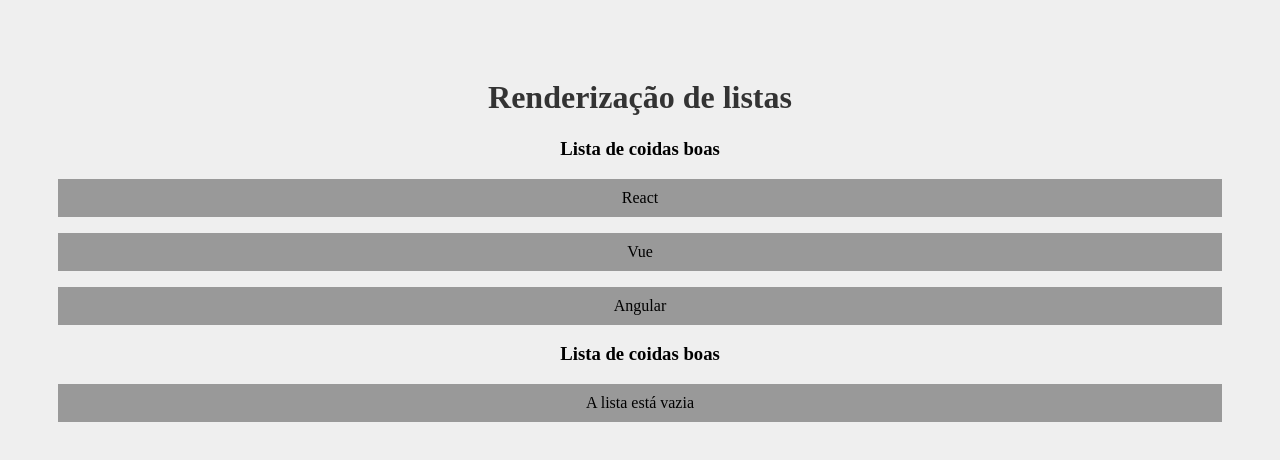
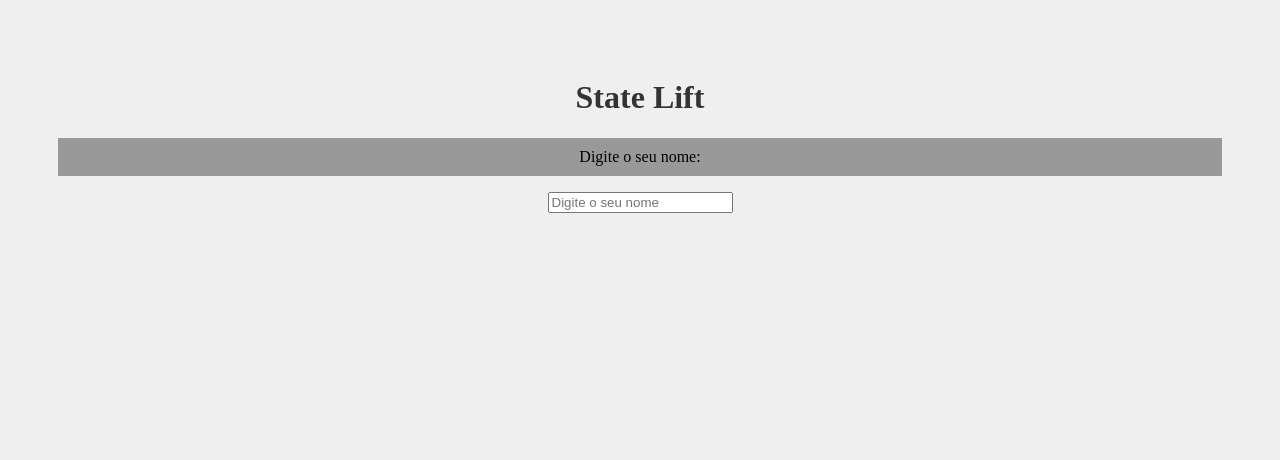
Before and after one commit to Guilhermetxgomes/estudos_react, a React (Create React App) app in the folder meu-projeto/: page / in a window 1280 px wide. Shown: the top 460 px of the page. Built offline with nearby package versions, Linux system fonts and the light colour scheme.

Commit message:
State Lift

```diff
--- a/meu-projeto/src/App.js
+++ b/meu-projeto/src/App.js
@@ -1,15 +1,19 @@
 import './App.css';
-import OutraLista from './components/OutraLista'
+import {useState} from 'react'
+import SeuNome from './components/SeuNome'
+import Saudacao from './components/Saudacao'
 
 function App() {
 
-  const meusItens = ['React', 'Vue', 'Angular']
+  const [nome, setNome] = useState()
+
+
 
   return (
     <div className="App">
-     <h1>Renderização de listas</h1>
-     <OutraLista itens={meusItens} />
-     <OutraLista itens={[]} />
+     <h1>State Lift</h1>
+     <SeuNome setNome={setNome} />
+     <Saudacao nome={nome}/>
     </div>
   );
 }
--- /dev/null
+++ b/meu-projeto/src/components/Saudacao.js
@@ -0,0 +1,14 @@
+function Saudacao({nome}){
+
+  function gerarSaudacao(algumNome){
+    return `Olá ${algumNome}, tudo bem?`
+  }
+
+  return (
+    <>
+     {nome && (<p>{gerarSaudacao(nome)}</p>)}
+    </>
+  )
+}
+
+export default Saudacao
--- /dev/null
+++ b/meu-projeto/src/components/SeuNome.js
@@ -0,0 +1,14 @@
+function SeuNome({setNome}){
+
+  return(
+
+    <>
+      <p>Digite o seu nome:</p>
+      <input type="text" placeholder="Digite o seu nome" onChange={(e) => setNome(e.target.value)}/>
+    </>
+
+  )
+
+}
+
+export default SeuNome
```
